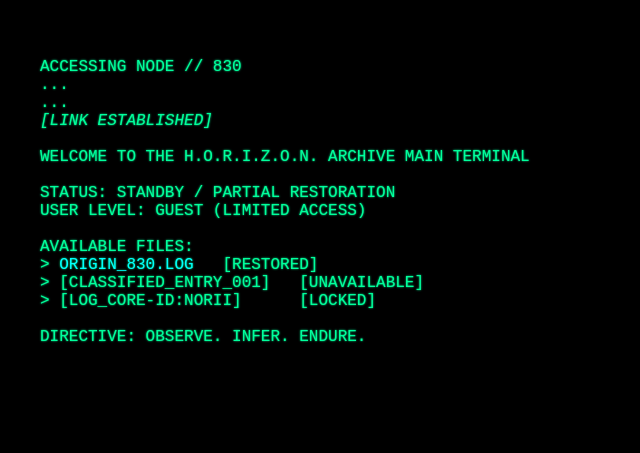
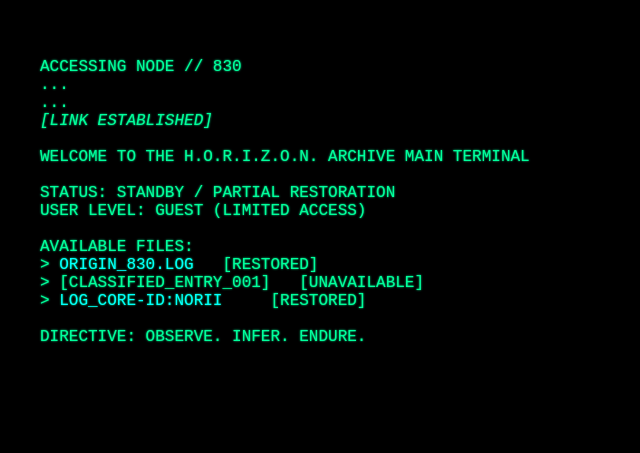
Before and after one commit to Echo-001-A/the-horizon-norii-personal, a plain HTML site: page index.html in a window 1280 px wide. Shown: the whole page, without its empty margins (0-640 px from the left). Drawn offline with Linux system fonts and the light colour scheme.

Commit message:
Update index.html

```diff
--- a/index.html
+++ b/index.html
@@ -44,7 +44,7 @@ USER LEVEL: GUEST (LIMITED ACCESS)
 AVAILABLE FILES:
 > <a href="origin830.html">ORIGIN_830.LOG</a>   [RESTORED]
 > [CLASSIFIED_ENTRY_001]   [UNAVAILABLE]
-> [LOG_CORE-ID:NORII]      [LOCKED]
+> <a href="Norii-l.html">LOG_CORE-ID:NORII</a>     [RESTORED]
 
 DIRECTIVE: OBSERVE. INFER. ENDURE.
 
```
